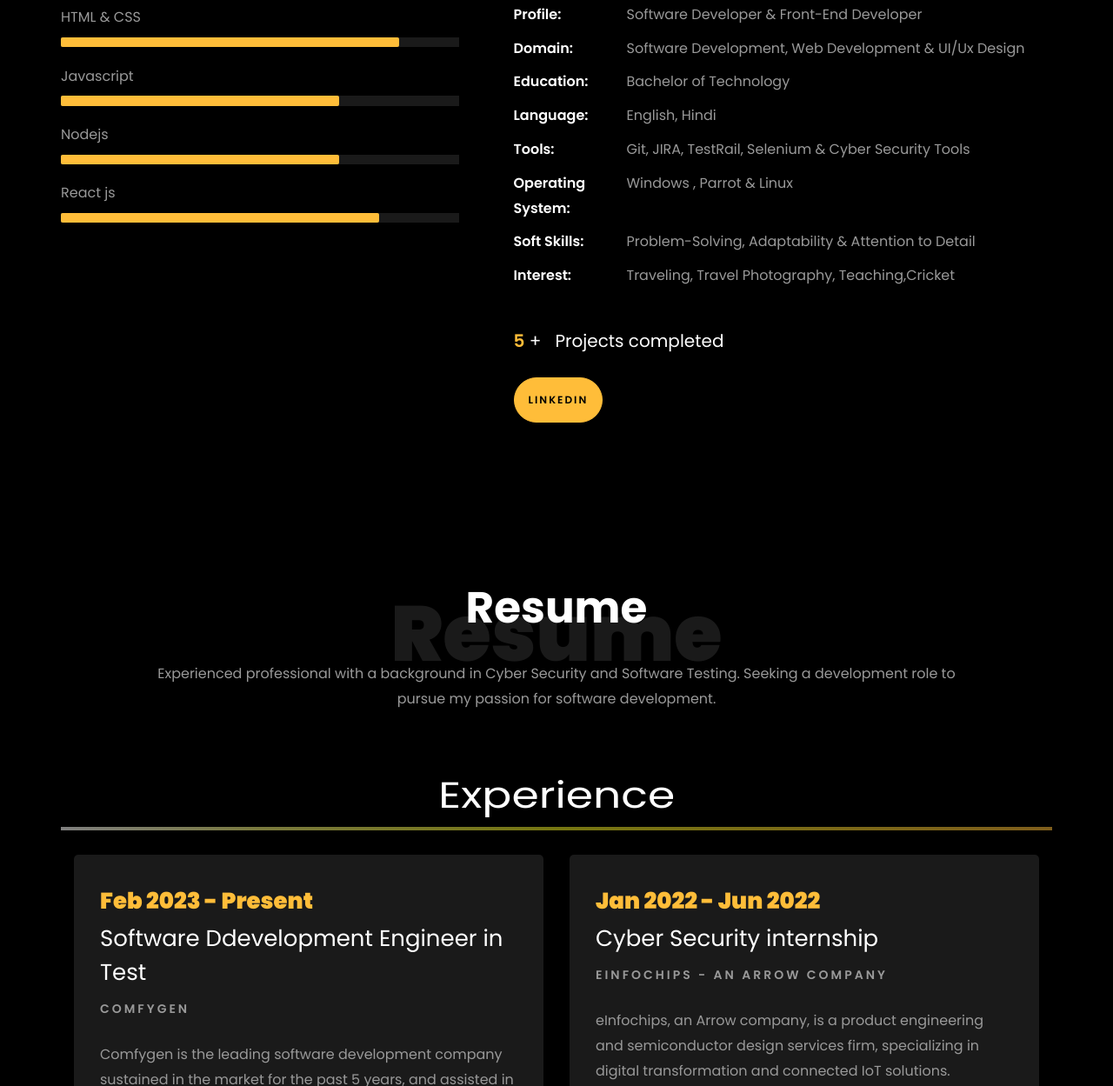
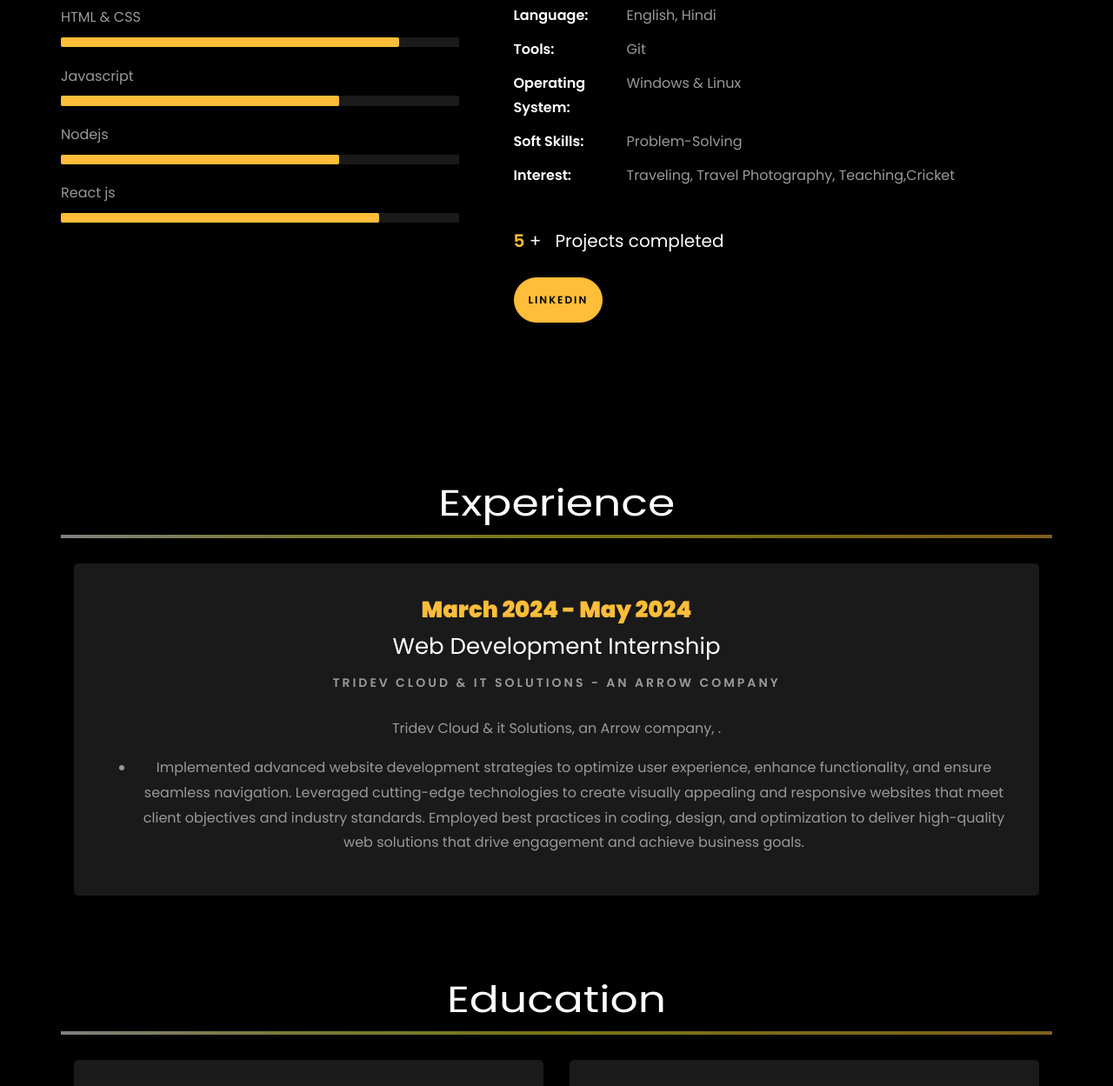
Before and after one commit to gauravsoftwaredeveloperit/portfolio, a plain HTML site: page portfolio.github/index.html in a window 1280 px wide. Shown: the part 1171-2420 px from the top of the page at 87% size. Drawn offline with Linux system fonts and the light colour scheme; files whose address does not match are found by name.

Commit message:
some bugs are fixed

```diff
--- a/portfolio.github/index.html
+++ b/portfolio.github/index.html
@@ -272,18 +272,15 @@
 								<h1 class="big">About</h1>
 								<h2 class="mb-4">About Me</h2>
 
-								<p>Experienced professional with a background in Cyber Security and Software Testing. Seeking a development role to
-									pursue my passion for software development. Completed an internship in Cyber Security at Einfochips Ahmedabad
-									and gained experience in software testing at Comfygen from Feb 2023 to March 2024. Looking to leverage my skills
-									and experience to contribute to a dynamic development team.</p>
+								<p>I am enthusiasm software developer who love to solve critical problem with our code.</p>
 								<ul class="about-info mt-4 px-md-0 px-2">
 									<li class="d-flex"><span>Profile:</span> <span>Software Developer &amp; Front-End Developer</span></li>
 									<li class="d-flex"><span>Domain:</span> <span>Software Development, Web Development  &amp; UI/Ux Design</span></li>
 									<li class="d-flex"><span>Education:</span> <span>Bachelor of Technology</span></li>
 									<li class="d-flex"><span>Language:</span> <span>English, Hindi</span></li>
-									<li class="d-flex"><span>Tools:</span> <span>Git, JIRA, TestRail, Selenium &amp; Cyber Security Tools </span></li>
-									<li class="d-flex"><span>Operating System:</span> <span>Windows , Parrot &amp; Linux</span></li>
-									<li class="d-flex"><span>Soft Skills:</span> <span>Problem-Solving, Adaptability &amp; Attention to Detail</span></li>
+									<li class="d-flex"><span>Tools:</span> <span>Git </span></li>
+									<li class="d-flex"><span>Operating System:</span> <span>Windows &amp; Linux</span></li>
+									<li class="d-flex"><span>Soft Skills:</span> <span>Problem-Solving</span></li>
 									<li class="d-flex"><span>Interest:</span> <span>Traveling, Travel Photography, Teaching,Cricket</span></li>
 
 								</ul>
@@ -311,14 +308,14 @@
 
     <section class="ftco-section ftco-no-pb" id="resume-section">
     	<div class="container">
-    		<div class="row justify-content-center pb-5">
+    		<!-- <div class="row justify-content-center pb-5">
           <div class="col-md-10 heading-section text-center ftco-animate">
           	<h1 class="big big-2">Resume</h1>
             <h2 class="mb-4">Resume</h2>
             <p>Experienced professional with a background in Cyber Security and Software Testing. Seeking a development role to
 				pursue my passion for software development.</p>
           </div>
-        </div>
+        </div> -->
 
 		<div class="row">
 			<h1 class="big-4">Experience</h1>
@@ -326,11 +323,13 @@
 		</div>
 		<br>
 
+		<!-- <div style="text-align: center;">As a web developer intern here at Tridev Cloud, I have gained skills like...</div> -->
+
 		<div class="row">
-				<div class="col-md-6">
+				 <!-- <div class="col-md-6">
 					<div class="resume-wrap ftco-animate">
-						<span class="date">Feb 2023 - Present</span>
-						<h2>Software Ddevelopment Engineer in Test</h2>
+						<span class="date">Feb 2023 - Present </span>
+						<h2>Software Development Engineer in Test</h2>
 						<span class="position">Comfygen</span>
 						<p class="mt-4">Comfygen is the leading software development company sustained in the market for the past 5 years, and assisted in some exceptional profited software projects
 							<ul>
@@ -341,21 +340,23 @@
 						</p>
 					</div>
 
-				</div>
+				</div> -->
 
-				<div class="col-md-6">
-					<div class="resume-wrap ftco-animate">
-						<span class="date">Jan 2022 - Jun 2022</span>
-						<h2>Cyber Security internship</h2>
-						<span class="position">Einfochips - an Arrow company</span>
-						<p class="mt-4">eInfochips, an Arrow company, is a product engineering and semiconductor design services firm, specializing in digital transformation and connected IoT solutions.
+				<div  class="col-md-12">
+					<div style="text-align: center;" class="resume-wrap ftco-animate">
+						<span   class="date">March 2024 - May 2024</span>
+						<h2>Web Development Internship</h2>
+						<span class="position">Tridev Cloud & it Solutions - an Arrow company</span>
+						<p class="mt-4">Tridev Cloud & it Solutions, an Arrow company, .
 							<ul>
-								<li>Spearheaded the deployment of industry-leading cybersecurity methodologies to conduct comprehensive risk
-									assessments, leading to a 30% decrease in potential security threats and enhancing the organization’s resilience
-									against cyber attacks</li>
-								<li>Demonstrated proficiency in utilizing industry-standard cybersecurity tools and methodologies to assess security
+								<li>Implemented advanced website development strategies to optimize user experience, enhance functionality, and ensure seamless navigation. Leveraged cutting-edge technologies to create visually appealing and responsive websites that meet client objectives and industry standards. Employed best practices in coding, design, and optimization to deliver high-quality web solutions that drive engagement and achieve business goals.
+
+
+
+								</li>
+								<!-- <li>Demonstrated proficiency in utilizing industry-standard cybersecurity tools and methodologies to assess security
 									risks and vulnerabilities</li>
-								<li>Actively participated in ongoing efforts to enhance cybersecurity practices within the organization</li>
+								<li>Actively participated in ongoing efforts to enhance cybersecurity practices within the organization</li> -->
 							</ul>
 						</p>
 					</div>
```
